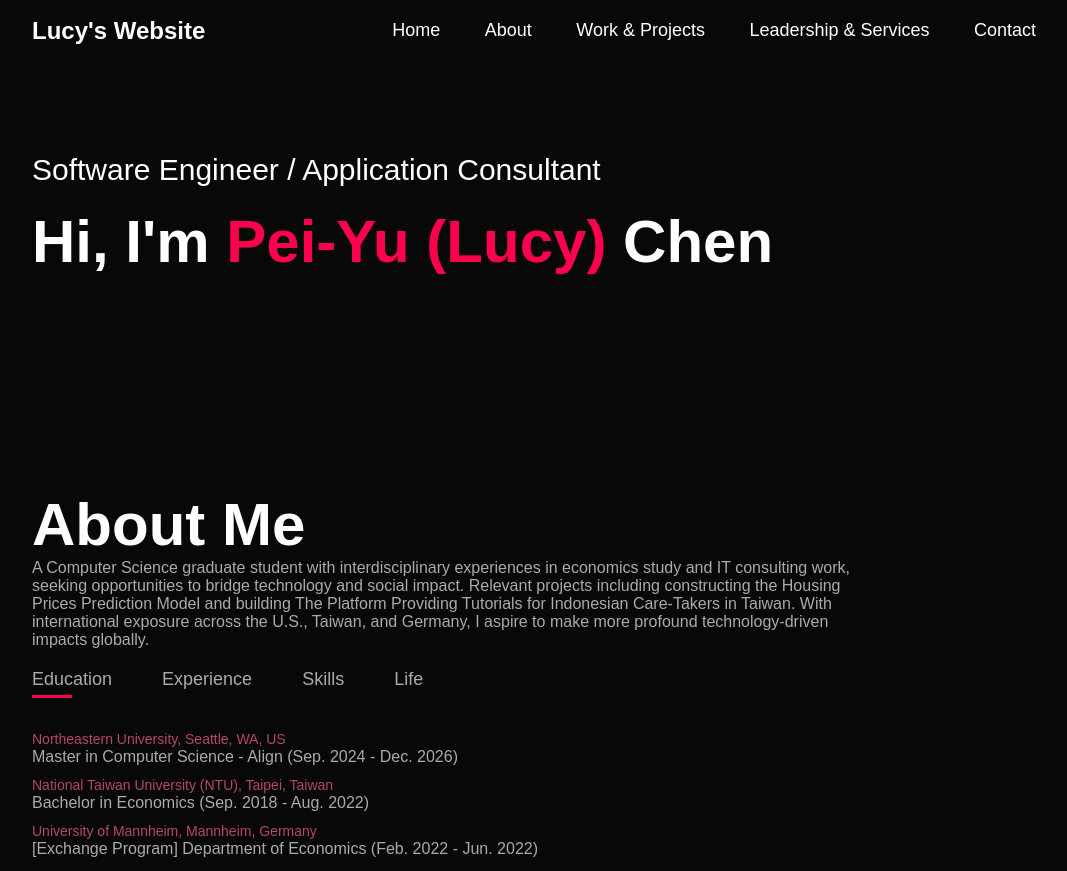
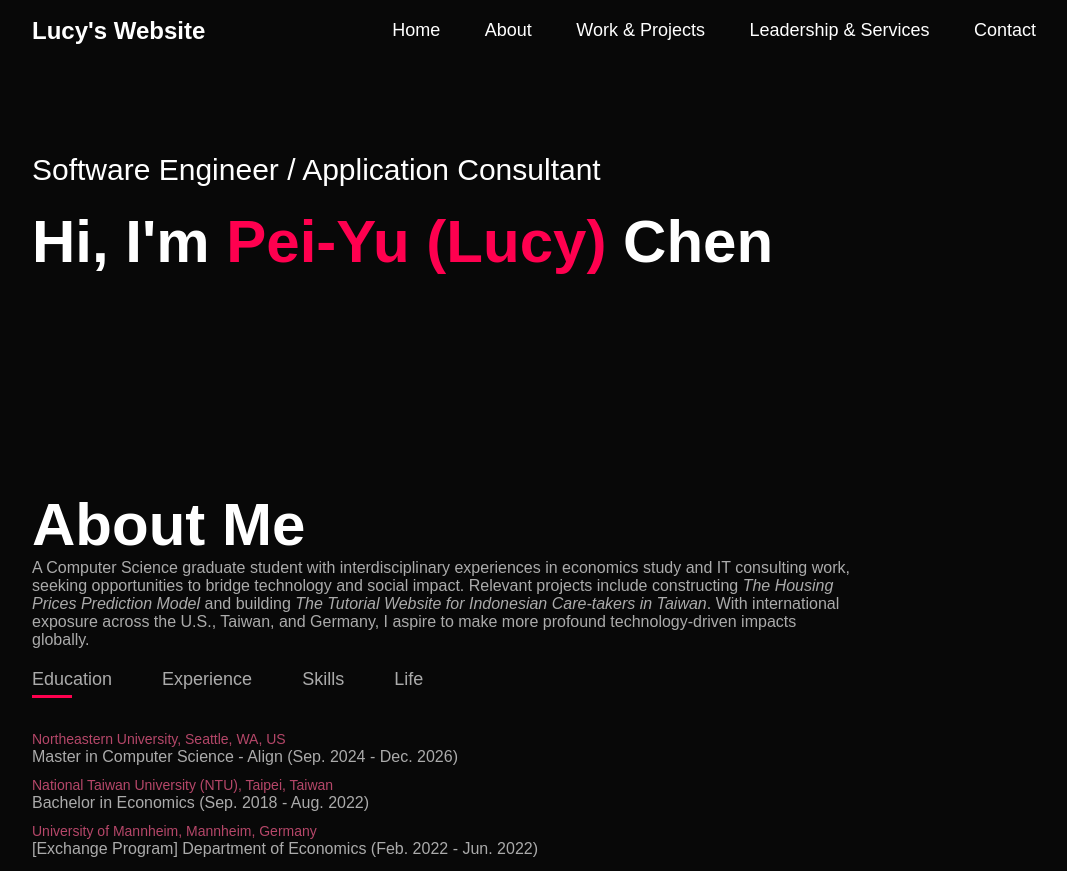
Before and after one commit to lucyyyychen/personal_website, a plain HTML site: page index.html in a window 1280 px wide. Shown: the top 871 px of the page, without its empty margins (96-1163 px from the left). Drawn offline with Linux system fonts and the light colour scheme.

Commit message:
Add files via upload
modify about me desc

```diff
--- a/index.html
+++ b/index.html
@@ -43,7 +43,7 @@
                 <h1 class="sub-title">About Me</h1>
                 <p>
                     A Computer Science graduate student with interdisciplinary experiences in economics study and IT consulting work, seeking opportunities to bridge technology and social impact.
-                    Relevant projects including constructing the Housing Prices Prediction Model and building The Platform Providing Tutorials for Indonesian Care-Takers in Taiwan.
+                    Relevant projects include constructing <i>The Housing Prices Prediction Model</i> and building <i>The Tutorial Website for Indonesian Care-takers in Taiwan</i>.
                     With international exposure across the U.S., Taiwan, and Germany, I aspire to make more profound technology-driven impacts globally.</p>
 
                 <div class="tab-titles">
```
